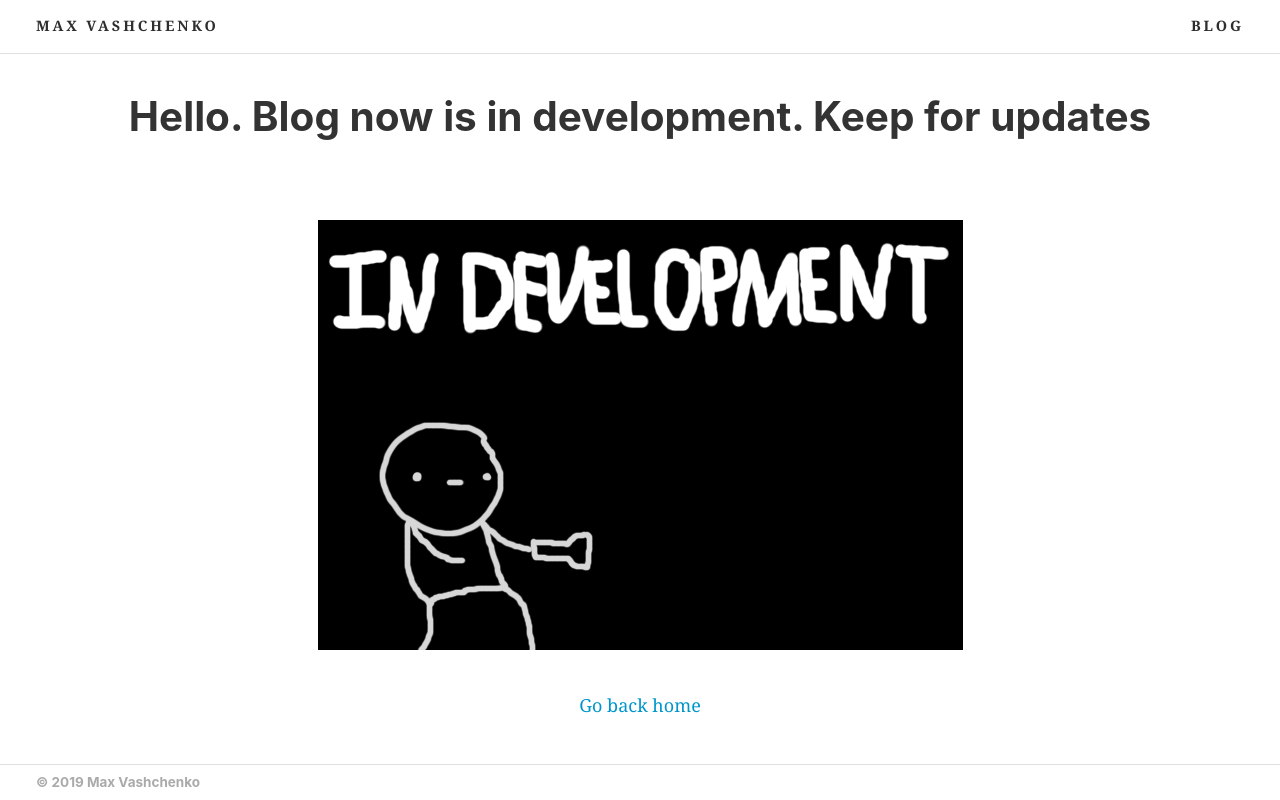
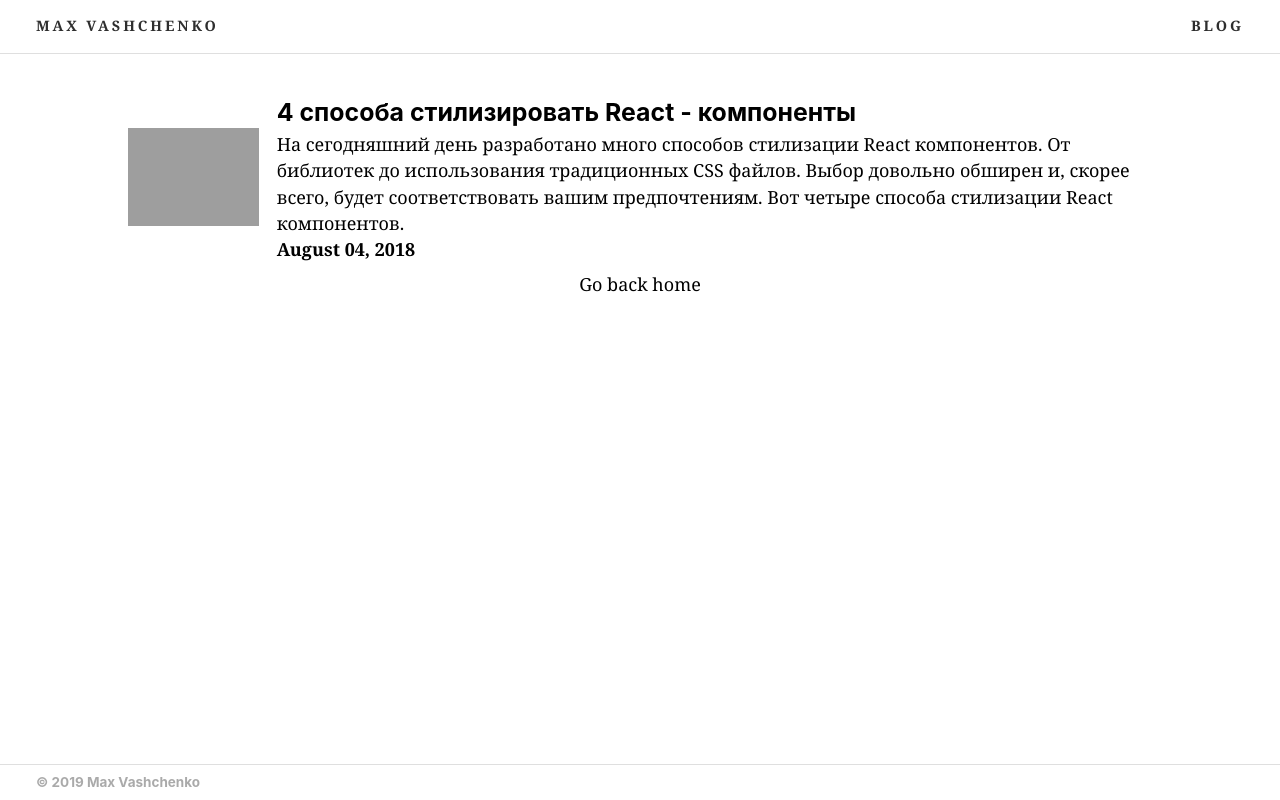
Before and after one commit to maxvaschenko/gatsby-test, a Gatsby site: page /blog in a window 1280 px wide. Built offline with nearby package versions, Linux system fonts and the light colour scheme; Gatsby itself is replaced by a stand-in of ours; grey boxes are pictures that could not be loaded.

Commit message:
~update: blogpost list added

```diff
--- a/src/markdown-pages/4-ways-style-react-components.md
+++ b/src/markdown-pages/4-ways-style-react-components.md
@@ -2,6 +2,8 @@
 path: "/blog/4-ways-style-react-components"
 date: "2018-08-04"
 title: "4 способа стилизировать React - компоненты"
+description: "На сегодняшний день разработано много способов стилизации React компонентов. От библиотек до использования традиционных СSS файлов. Выбор довольно обширен и, скорее всего, будет соответствовать вашим предпочтениям. Вот четыре способа стилизации React компонентов."
+titleImage: "https://habrastorage.org/webt/pq/sq/gj/pqsqgjfucbcrtsrjwu_-iyxlvno.png"
 ---
 
 
--- a/src/pages/blog.js
+++ b/src/pages/blog.js
@@ -1,20 +1,51 @@
 import React from 'react'
+import { useStaticQuery, graphql } from 'gatsby'
 import { Link } from 'gatsby'
 import SEO from '../components/seo'
 import Layout from '../components/layout'
-import inDevImage from '../images/in-dev.gif'
 import { BlogWrapper } from '../styles/styled'
 
 const Blog = () => {
+  const data = useStaticQuery(graphql`
+    {
+      allMarkdownRemark(sort: { order: DESC, fields: [frontmatter___date] }, limit: 1000) {
+        edges {
+          node {
+            frontmatter {
+              path
+              title
+              date(formatString: "MMMM DD, YYYY")
+              description
+              titleImage
+            }
+          }
+        }
+      }
+    }
+  `)
+
+  const posts = data.allMarkdownRemark.edges
   return (
     <>
       <Layout>
         <BlogWrapper>
           <SEO title="Blog" />
-          <h1>Hello. Blog now is in development. Keep for updates</h1>
-          <div className="image-wrapper">
-            <img src={inDevImage} alt="" />
-          </div>
+          {posts.map(({ node }) => {
+            const post = node.frontmatter
+            console.log(post)
+            return (
+              <a key={post.date} className="blog-post-container" href={post.path}>
+                <div className="img-container">
+                  <img src={post.titleImage} alt="" />
+                </div>
+                <div className="descr-container">
+                  <h3>{post.title}</h3>
+                  <p>{post.description}</p>
+                  <b>{post.date}</b>
+                </div>
+              </a>
+            )
+          })}
           <Link to="/">Go back home</Link>
         </BlogWrapper>
       </Layout>
--- a/src/styles/styled.js
+++ b/src/styles/styled.js
@@ -42,16 +42,57 @@ export const BlogWrapper = styled.div`
   flex-direction: column;
   align-items: center;
   height: calc(100vh - 5em);
+  padding: 2em 0;
   h1 {
     padding: 1em 0.5em 2em 0.5em;
   }
-  .image-wrapper {
-    width: max-content;
-    padding-bottom: 2em;
+  h3 {
+    padding-bottom: 0.2em;
+  }
+  .blog-post-container {
+    max-width: 80%;
+    margin: 0 auto;
+    display: flex;
+    align-items: center;
+    &:active,
+    &:focus, &:visited {
+      outline: 0;
+      border: none;
+      -moz-outline-style: none;
+      color: #000;
+    }
+  }
+  .descr-container {
+    display: flex;
+    flex-direction: column;
+    justify-content: space-around;
+    padding: 0.5em 1em;
+  }
+  .img-container {
+    max-width: 300px;
+    height: max-content;
+  }
+  a {
+    color: #000;
+    &:hover {
+      color: #006599;
+    }
   }
   @media (min-width: 320px) and (max-width: 480px) {
-    .image-wrapper {
-      width: 100%;
+    .img-container {
+      display: none;
+    }
+    .blog-post-container {
+      max-width: 90%;
+    }
+    .descr-container {
+      padding: 0;
+    }
+    h3 {
+      font-size: 1.7rem;
+    }
+    p {
+      font-size: 1.3rem;
     }
   }
 `
```
